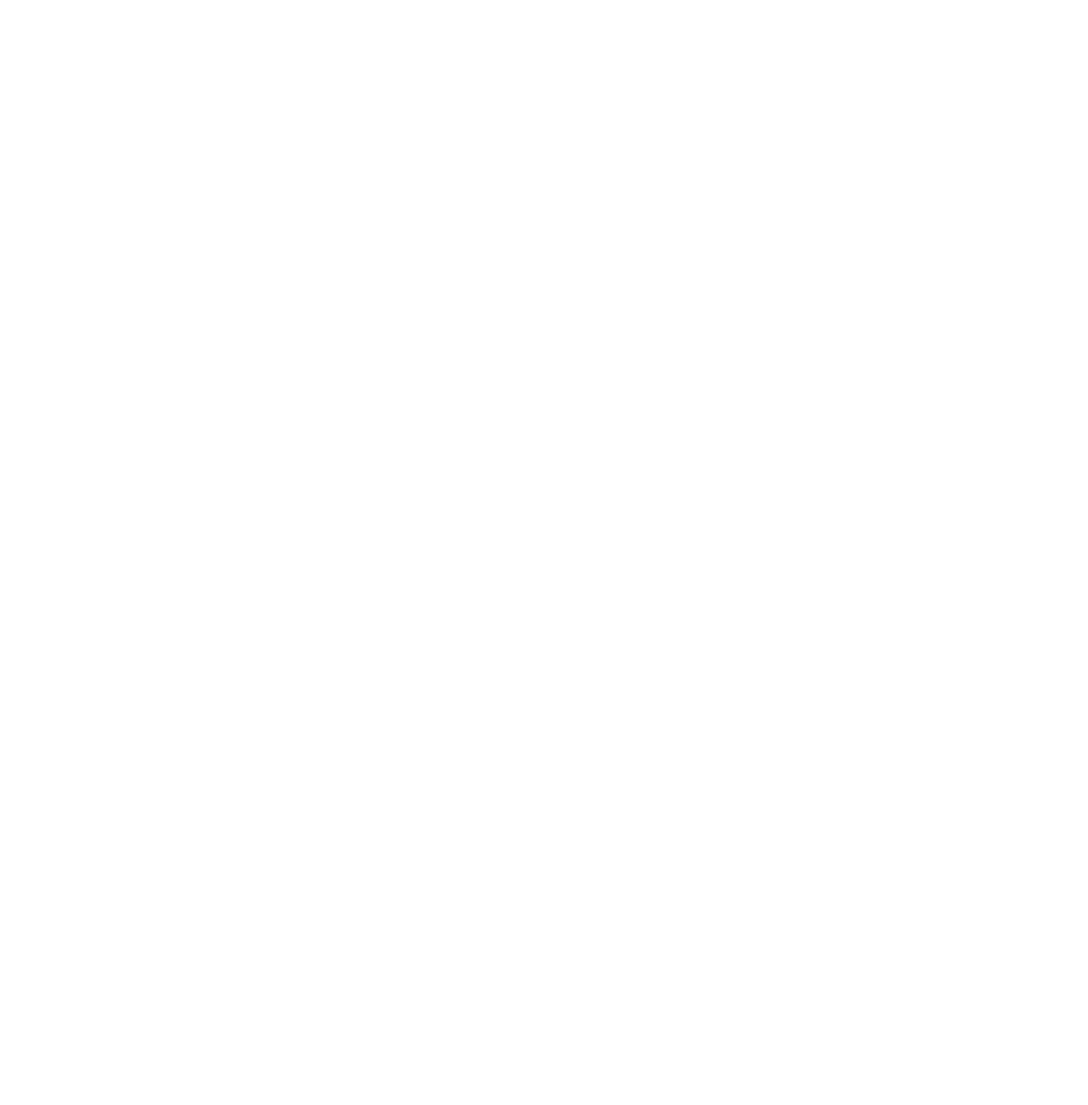
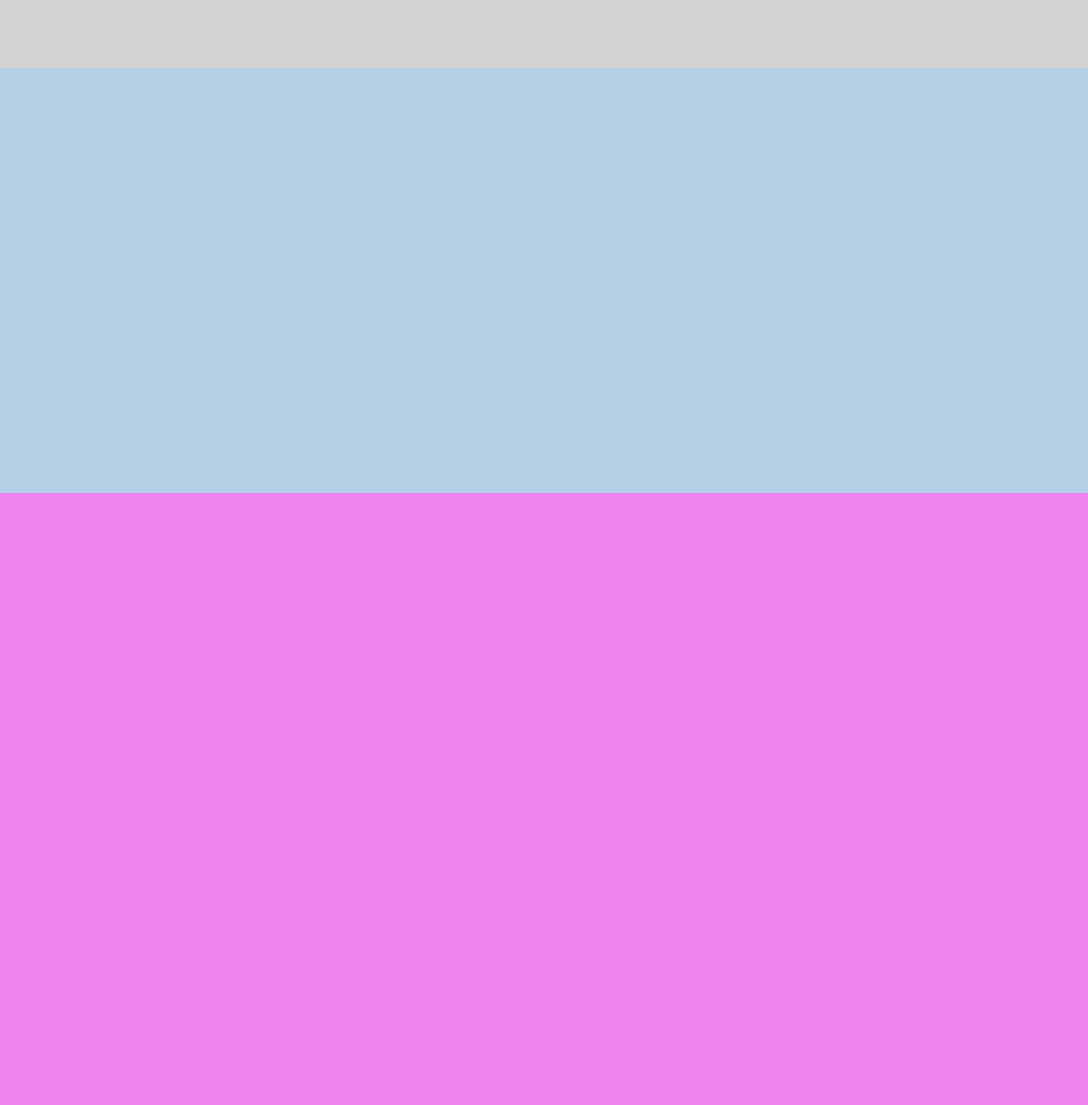
Before and after one commit to classe-47/dropbox-layout, a plain HTML site: page index.html in a window 1280 px wide. Shown: the top 1300 px of the page at 85% size. Before the commit the page ends 800 px from the top, so only its background shows below. Drawn offline with Linux system fonts and the light colour scheme.

Commit message:
struttura base

```diff
--- a/css/style.css
+++ b/css/style.css
@@ -1,3 +1,4 @@
+/* commons */
 * {
     margin: 0;
     padding: 0;
@@ -7,3 +8,31 @@
 body {
     font-family: 'Open Sans', sans-serif;
 }
+
+/* header */
+header {
+    height: 80px;
+}
+
+
+/* jumbo */
+
+#jumbotron {
+    height: 500px;
+    background-color: #b4d0e7;
+}
+
+/* debug */
+.debug header {
+    background-color: lightgrey;
+}
+
+.debug main {
+    height: 1000px;
+    background-color: violet;
+}
+
+.debug footer {
+    height: 400px;
+    background: blue;
+}
--- a/index.html
+++ b/index.html
@@ -10,7 +10,23 @@
     <link rel="preconnect" href="https://fonts.gstatic.com" crossorigin>
     <link href="https://fonts.googleapis.com/css2?family=Open+Sans:wght@300;800&display=swap" rel="stylesheet">
 </head>
-<body>
+<body class="debug">
+
+    <!-- inizio header -->
+    <header></header>
+    <!-- / header -->
+
+    <!-- inizio jumbo -->
+    <section id="jumbotron"></section>
+    <!-- / jumbo -->
+
+    <!-- inizio main -->
+    <main></main>
+    <!-- / main -->
+
+    <!-- inizio footer -->
+    <footer></footer>
+    <!-- / footer -->
 
 </body>
 </html>
```
